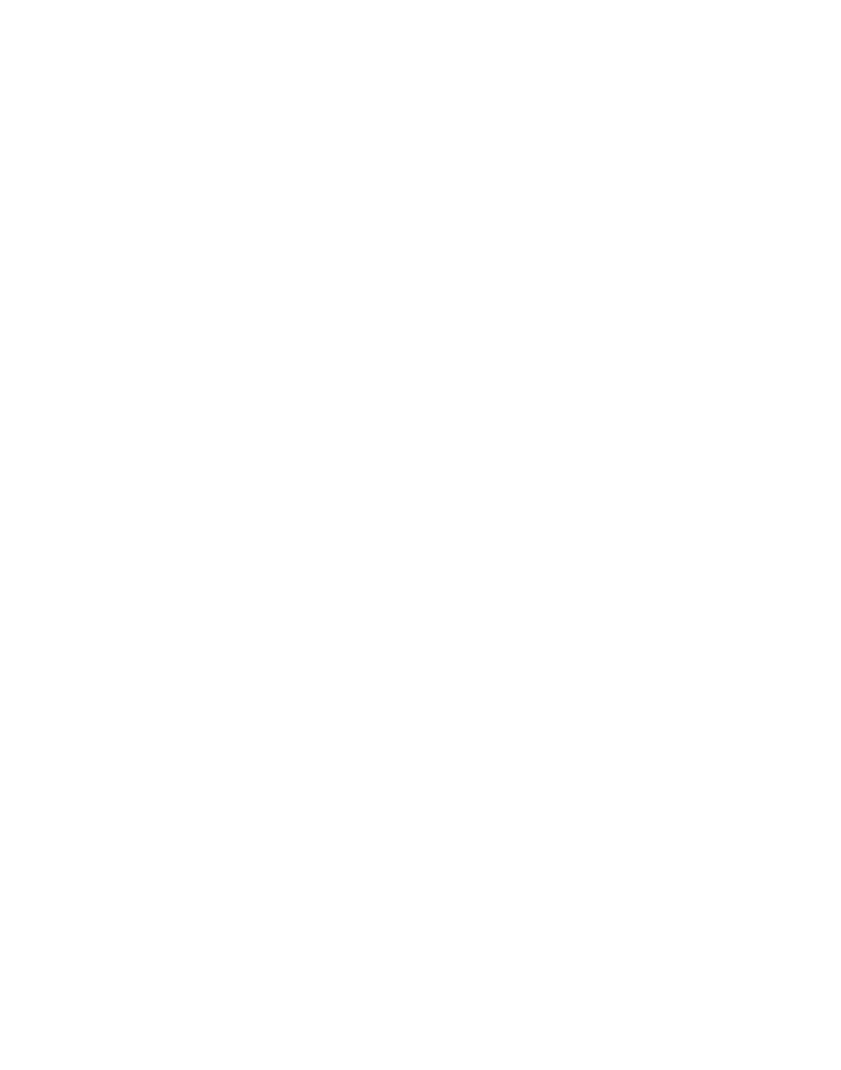
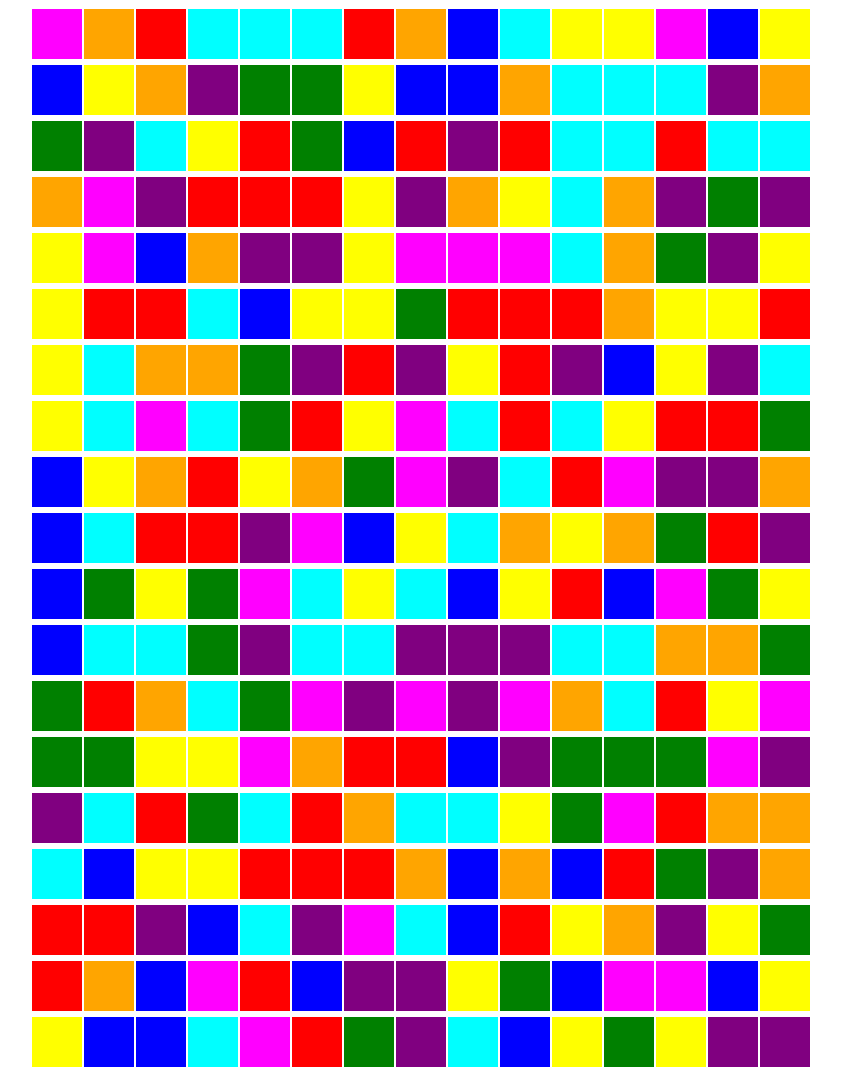
Before and after one commit to acciojob/Color-board-PraveenTiwari08, a website: page main.html in a window 1280 px wide. Shown: the top 1070 px of the page, without its empty margins (209-1050 px from the left). Before the commit the page ends 800 px from the top, so only its background shows below. Drawn offline with Linux system fonts and the light colour scheme.

Commit message:
created a submission

```diff
--- a/main.html
+++ b/main.html
@@ -1,16 +1,13 @@
 <!DOCTYPE html>
-
-<html>
-
+<html lang="en">
 <head>
-	<link rel="stylesheet" href="styles.css">
+  <meta charset="UTF-8">
+  <meta name="viewport" content="width=device-width, initial-scale=1.0">
+  <title>Hover Board</title>
+  <link rel="stylesheet" href="styles.css">
 </head>
-
 <body>
-	<!-- the entire body must be written by student -->
-    <script type="text/javascript" src="./script.js">
-</script>
-
+  <div id="board" class="container"></div>
+  <script src="script.js"></script>
 </body>
-
 </html>
--- a/script.js
+++ b/script.js
@@ -1 +1,21 @@
-//your JS code here. If required.
+document.addEventListener("DOMContentLoaded", function() {
+  const board = document.getElementById("board");
+  const colors = ["red", "blue", "green", "yellow", "orange", "purple", "cyan", "magenta"];
+
+  // Create 800 boxes
+  for (let i = 0; i < 800; i++) {
+    const box = document.createElement("div");
+    box.classList.add("square");
+    box.style.backgroundColor = colors[Math.floor(Math.random() * colors.length)];
+    board.appendChild(box);
+
+    // Add event listener to each box
+    box.addEventListener("mouseover", function() {
+      const randomColor = colors[Math.floor(Math.random() * colors.length)];
+      this.style.backgroundColor = randomColor;
+      setTimeout(() => {
+        this.style.backgroundColor = colors[Math.floor(Math.random() * colors.length)];
+      }, 1000);
+    });
+  }
+});
--- a/styles.css
+++ b/styles.css
@@ -1 +1,18 @@
-/*  your css code here. If applicable */
+.container {
+  width: 800px; /* Adjust according to your preference */
+  margin: 0 auto;
+}
+
+.square {
+  width: 50px;
+  height: 50px;
+  background-color: lightgray;
+  display: inline-block;
+  margin: 1px;
+  transition: background-color 0.3s ease-in-out;
+}
+
+.square:hover {
+  background-color: lightblue;
+  transition: background-color 0.3s ease-in-out;
+}
```
